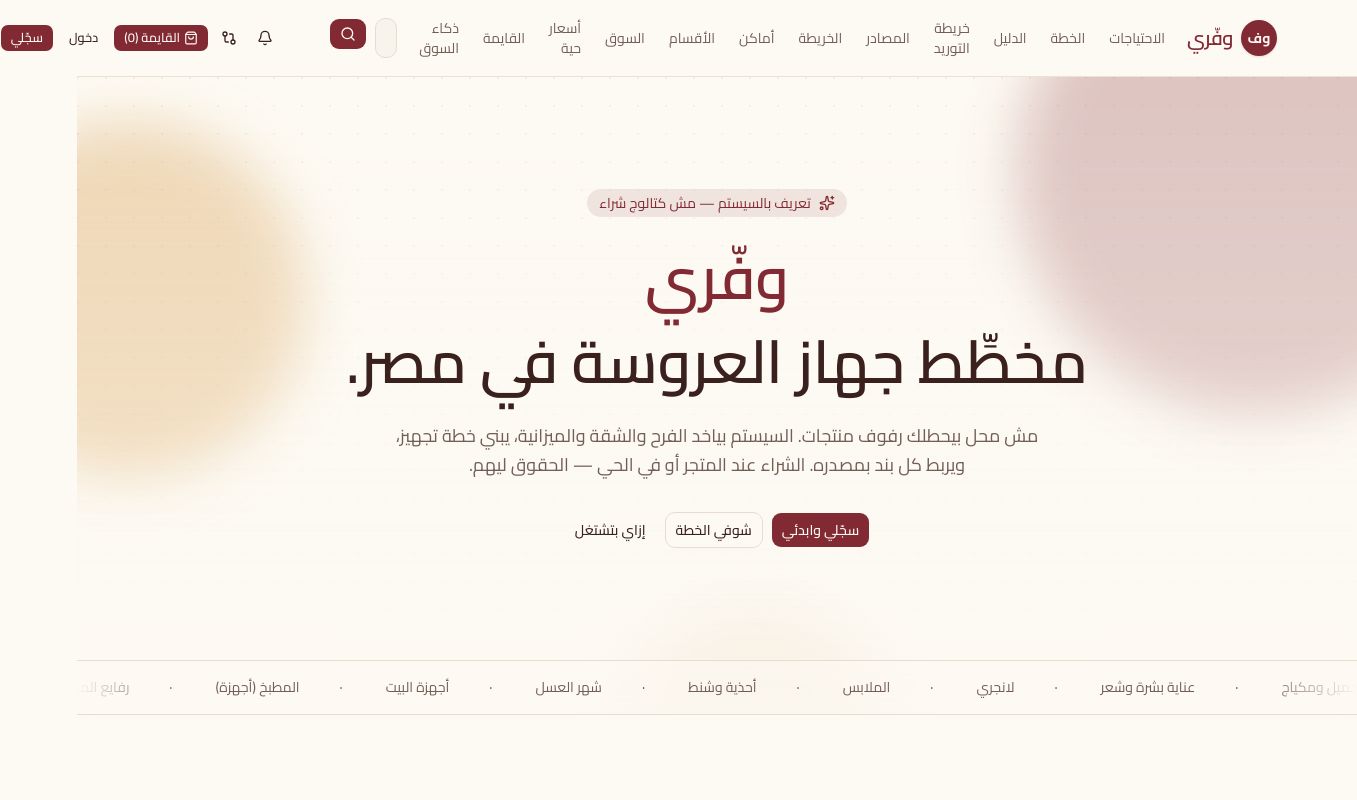
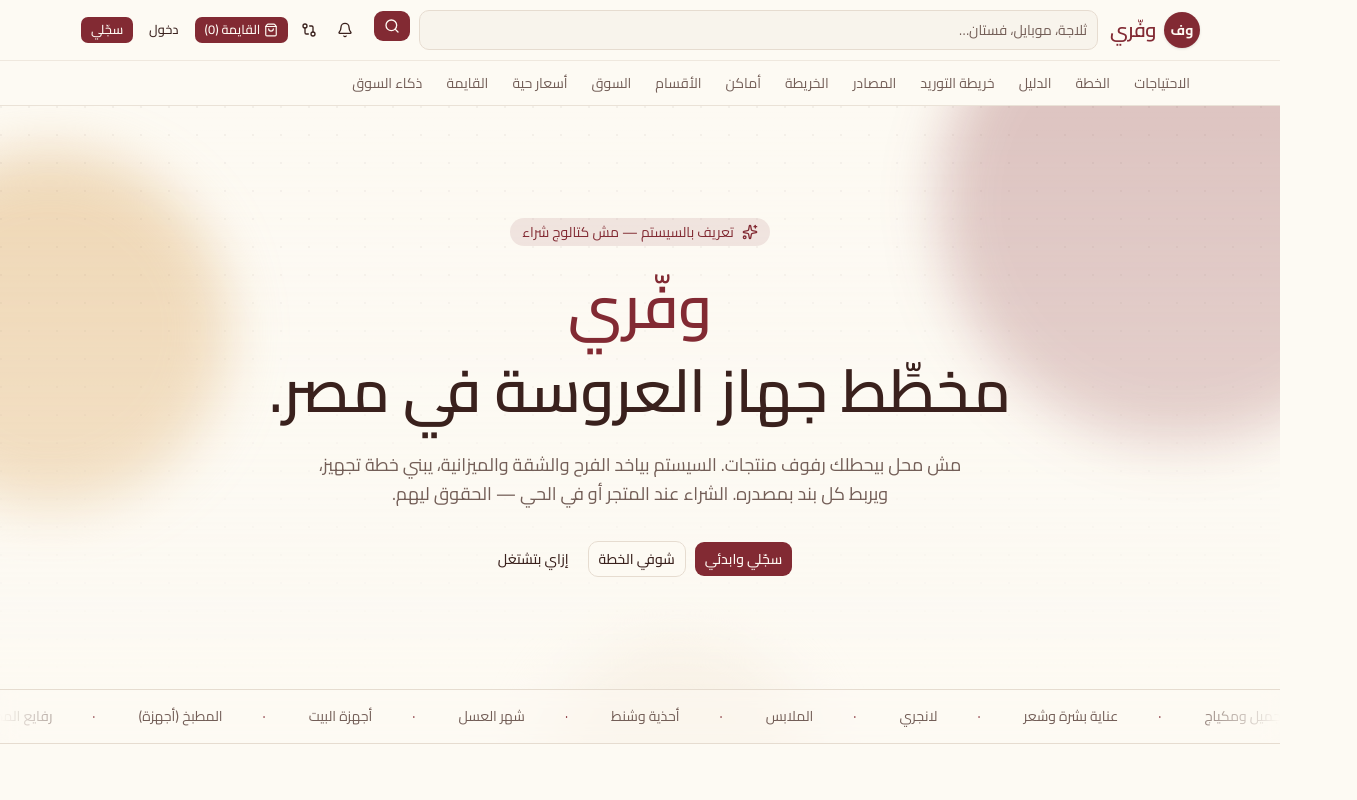
Before and after one commit to arsayedd/wafferi, a Next.js app: page / in a window 1280 px wide. Shown: the top 800 px of the page, 1357 px wide, since content can reach past the window. Built offline with nearby package versions, Linux system fonts and the light colour scheme.

Commit message:
Fix header search collapsing into a one-character dropdown.
Give the field its own row (nav underneath) and size the suggestion
panel in viewport units so labels stay on one line.

Co-authored-by: carloughkimmet01 <carloughkimmet01@outlook.com>

```diff
--- a/components/search-bar.tsx
+++ b/components/search-bar.tsx
@@ -6,6 +6,7 @@ import { Search } from "lucide-react";
 import { Input } from "@/components/ui/input";
 import { buttonVariants } from "@/components/ui/button";
 import { searchSuggestions } from "@/lib/search-suggest";
+import { cn } from "cn";
 
 export function SearchBar({
   compact = false,
@@ -49,8 +50,8 @@ export function SearchBar({
   }
 
   return (
-    <div ref={box} className="relative w-full">
-      <form action="/search" method="get" onSubmit={onSubmit} className="flex w-full gap-2">
+    <div ref={box} className="relative min-w-0 w-full">
+      <form action="/search" method="get" onSubmit={onSubmit} className="flex w-full min-w-0 gap-2">
         <Input
           value={q}
           onChange={(e) => {
@@ -58,8 +59,8 @@ export function SearchBar({
             setOpen(true);
           }}
           onFocus={() => setOpen(true)}
-          placeholder={compact ? "دورِي على ثلاجة، موبايل، لابتوب…" : "اكتبي أي منتج — ثلاجة، موبايل سامسونج، لابتوب، فستان…"}
-          className={compact ? "h-10 bg-muted/50" : "h-14 bg-background text-base"}
+          placeholder={compact ? "ثلاجة، موبايل، فستان…" : "اكتبي أي منتج — ثلاجة، موبايل سامسونج، لابتوب، فستان…"}
+          className={cn("min-w-0 flex-1", compact ? "h-10 bg-muted/50" : "h-14 bg-background text-base")}
           name="q"
           autoComplete="off"
           aria-expanded={open}
@@ -69,7 +70,7 @@ export function SearchBar({
           type="submit"
           className={buttonVariants({
             size: compact ? "default" : "lg",
-            className: compact ? undefined : "h-14 px-6",
+            className: compact ? "shrink-0" : "h-14 shrink-0 px-6",
           })}
         >
           <Search />
@@ -77,16 +78,21 @@ export function SearchBar({
         </button>
       </form>
       {open ? (
-        <div className="absolute z-50 mt-2 w-full overflow-hidden rounded-2xl border border-border bg-background shadow-xl">
-          <p className="border-b px-4 py-2 text-xs text-muted-foreground">
-            قايمة البحث: فئات، ماركات، وجمل جاهزة — مش صندوق صغير فاضي
-          </p>
+        <div
+          className={cn(
+            "absolute z-50 mt-2 overflow-hidden rounded-xl border border-border bg-popover text-popover-foreground shadow-lg",
+            compact
+              ? "inset-inline-end-0 w-[min(22rem,calc(100vw-1.5rem))]"
+              : "inset-inline-start-0 w-full",
+          )}
+        >
+          <p className="border-b px-3 py-2 text-xs text-muted-foreground">اقتراحات: فئات وماركات وجمل جاهزة</p>
           <ul className="max-h-80 overflow-auto py-1">
             {suggestions.map((s) => (
               <li key={s.href}>
                 <button
                   type="button"
-                  className="flex w-full items-center justify-between gap-3 px-4 py-3 text-right hover:bg-muted"
+                  className="flex w-full items-center justify-between gap-3 px-3 py-2.5 text-start hover:bg-muted"
                   onMouseDown={(e) => e.preventDefault()}
                   onClick={() => {
                     setQ(s.label);
@@ -94,8 +100,8 @@ export function SearchBar({
                     setOpen(false);
                   }}
                 >
-                  <span className="text-sm font-medium">{s.label}</span>
-                  <span className="text-[11px] text-muted-foreground">{s.hint}</span>
+                  <span className="truncate text-sm font-medium">{s.label}</span>
+                  <span className="shrink-0 text-[11px] text-muted-foreground">{s.hint}</span>
                 </button>
               </li>
             ))}
--- a/components/site-chrome.tsx
+++ b/components/site-chrome.tsx
@@ -3,7 +3,7 @@
 import Link from "next/link";
 import { usePathname } from "next/navigation";
 import { useState } from "react";
-import { Menu, Search, ShoppingBag, Bell, GitCompare } from "lucide-react";
+import { Menu, ShoppingBag, Bell, GitCompare } from "lucide-react";
 import { Button } from "@/components/ui/button";
 import { useWaffari } from "@/hooks/use-waffari";
 import { useLive } from "@/hooks/use-live";
@@ -49,33 +49,12 @@ export function SiteHeader() {
 
   return (
     <header className="sticky top-0 z-40 border-b border-border/80 bg-background/90 backdrop-blur-md">
-      <div className="mx-auto flex max-w-6xl items-center gap-3 px-4 py-3">
+      <div className="mx-auto flex max-w-6xl items-center gap-3 px-4 py-2.5">
         <Logo />
-        <nav className="hidden items-center gap-1 md:flex">
-          {links.map((l) => (
-            <Link
-              key={l.href}
-              href={l.href}
-              className={`rounded-lg px-2.5 py-1.5 text-sm ${
-                path === l.href || path.startsWith(l.href + "/")
-                  ? "bg-secondary text-foreground"
-                  : "text-muted-foreground hover:bg-muted hover:text-foreground"
-              }`}
-            >
-              {l.label}
-            </Link>
-          ))}
-        </nav>
-        <div className="ms-auto hidden flex-1 justify-end lg:flex">
-          <div className="w-full max-w-xl">
-            <SearchBar compact />
-          </div>
+        <div className="min-w-0 flex-1">
+          <SearchBar compact />
         </div>
-        <div className="ms-auto flex items-center gap-1 md:ms-0">
-          <Button variant="ghost" size="icon" nativeButton={false} render={<Link href="/search" />}>
-            <Search className="lg:hidden" />
-            <span className="sr-only">بحث</span>
-          </Button>
+        <div className="flex shrink-0 items-center gap-1">
           <Button variant="ghost" size="icon" nativeButton={false} render={<Link href="/alerts" />}>
             <span className="relative">
               <Bell />
@@ -112,7 +91,26 @@ export function SiteHeader() {
           >
             <Menu />
           </Button>
-          {menuOpen ? (
+        </div>
+      </div>
+      <nav className="hidden border-t border-border/60 md:block">
+        <div className="mx-auto flex max-w-6xl gap-1 overflow-x-auto px-4 py-1.5">
+          {links.map((l) => (
+            <Link
+              key={l.href}
+              href={l.href}
+              className={`shrink-0 rounded-lg px-2.5 py-1.5 text-sm ${
+                path === l.href || path.startsWith(l.href + "/")
+                  ? "bg-secondary text-foreground"
+                  : "text-muted-foreground hover:bg-muted hover:text-foreground"
+              }`}
+            >
+              {l.label}
+            </Link>
+          ))}
+        </div>
+      </nav>
+      {menuOpen ? (
             <div className="fixed inset-0 z-50 md:hidden">
               <button
                 type="button"
@@ -184,8 +182,6 @@ export function SiteHeader() {
               </aside>
             </div>
           ) : null}
-        </div>
-      </div>
     </header>
   );
 }
```
